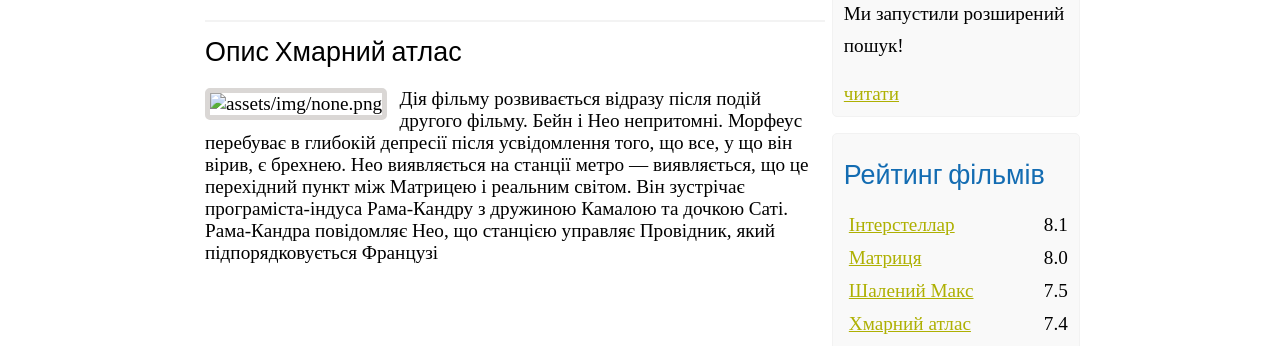
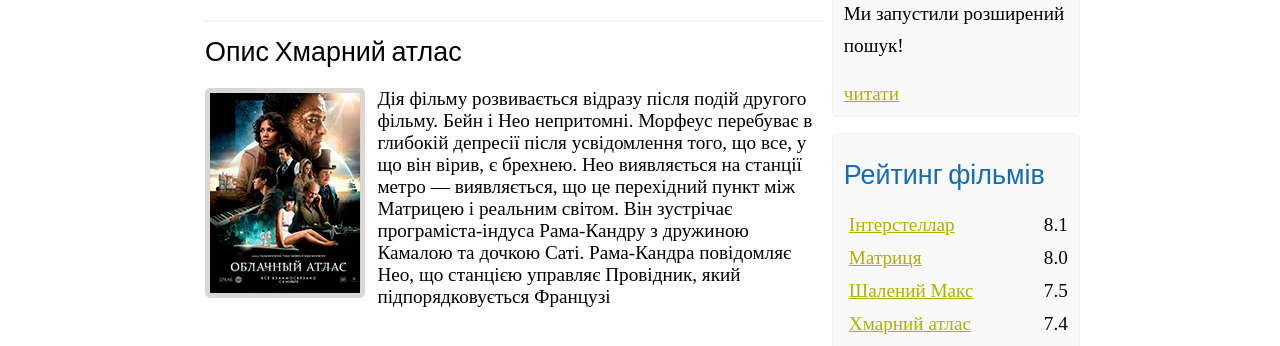
Before and after one commit to DenysKobenda/kinomonsterR, a website: page show3.html in a window 1280 px wide. Shown: the part 634-980 px from the top of the page. Drawn offline with Linux system fonts and the light colour scheme.

Commit message:
Update show3.html

```diff
--- a/show3.html
+++ b/show3.html
@@ -105,7 +105,7 @@
 
                 <h2>Опис Хмарний атлас</h2>
                 <div class="description_film">
-                    <img src="assests/img/cloud.png" alt="assets/img/none.png">
+                    <img src="assets/img/cloud.png" alt="assets/img/none.png">
                     Дія фільму розвивається відразу після подій другого фільму. Бейн і Нео непритомні. Морфеус перебуває в глибокій депресії після усвідомлення того, що все, у що він вірив, є брехнею. Нео виявляється на станції метро — виявляється, що це перехідний пункт між Матрицею і реальним світом. Він зустрічає програміста-індуса Рама-Кандру з дружиною Камалою та дочкою Саті. Рама-Кандра повідомляє Нео, що станцією управляє Провідник, який підпорядковується Французі
                 </div>
 
```
